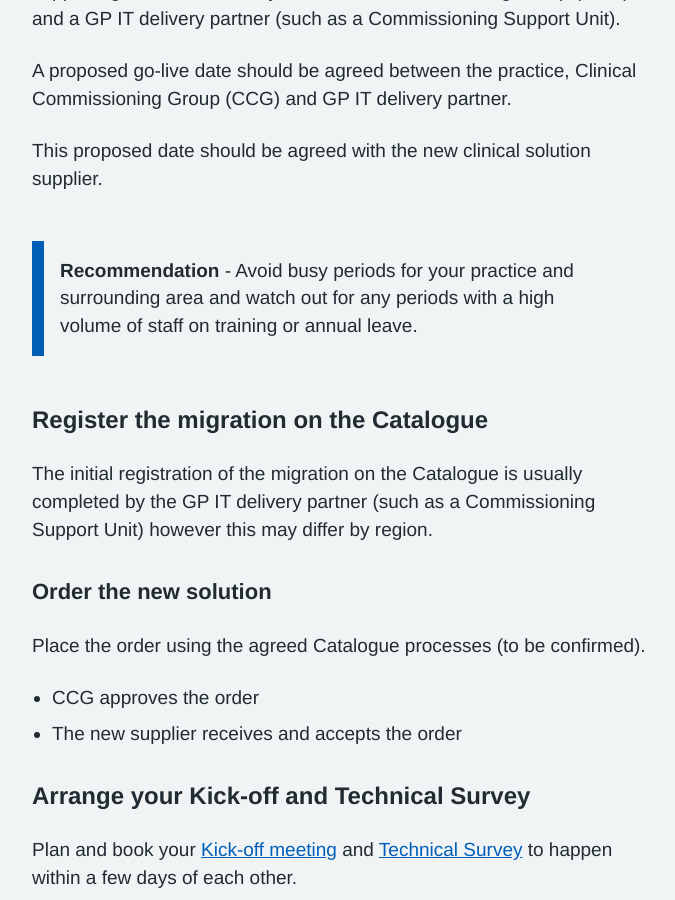
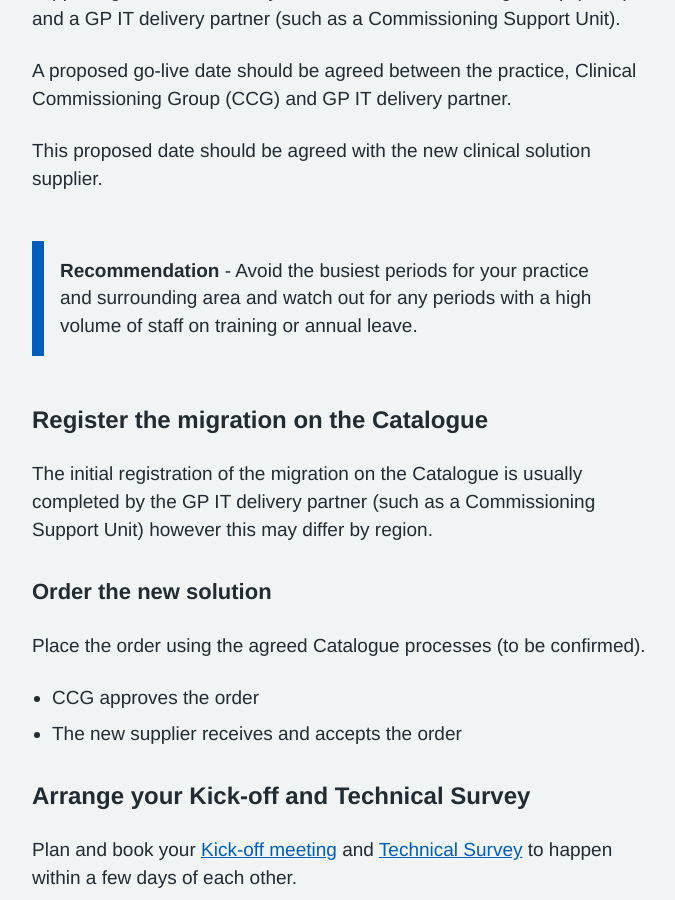
Before and after one commit to nhsconnect/prm-practice-migration, a Jekyll site: the page built from guide/00-get-started.md, in a window 1280 px wide and 900 px high, scrolled down 1500 px. Shown: the whole window, without its empty margins (128-803 px from the left). Built offline with Jekyll 4.4.1, drawn with Linux system fonts in a browser that asks for light colours; some web fonts are replaced.

Commit message:
Update 00-get-started.md

```diff
--- a/guide/00-get-started.md
+++ b/guide/00-get-started.md
@@ -45,7 +45,7 @@ This proposed date should be agreed with the new clinical solution supplier.
 
 
 {%- capture lesson_learnt_1 -%}
-__Recommendation__ - Avoid busy periods for your practice and surrounding area and watch out for any periods with a high volume of staff on training or annual leave.
+__Recommendation__ - Avoid the busiest periods for your practice and surrounding area and watch out for any periods with a high volume of staff on training or annual leave.
 {%- endcapture -%}
 
 {%- include inset.html content=lesson_learnt_1 accessibility_text="Lesson learnt" markdown=true -%}
```
